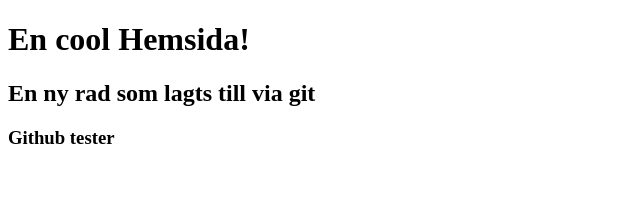
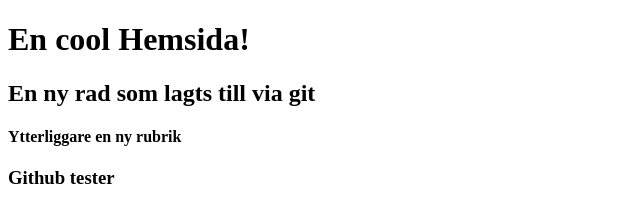
Before and after one commit to schwampus/pushcommittesting, a plain HTML site: page index.html in a window 1280 px wide. Shown: the whole page, without its empty margins (0-640 px from the left). Drawn offline with Linux system fonts and the light colour scheme.

Commit message:
en tredje rubrik

```diff
--- a/index.html
+++ b/index.html
@@ -7,8 +7,8 @@
 	</head>
 	<body>
 		<h1>En cool Hemsida!</h1>
-		<h2> En ny rad som lagts till via git </h2>
-
+		<h2>En ny rad som lagts till via git</h2>
+		<h4>Ytterliggare en ny rubrik</h4>
 		<h3>Github tester</h3>
 	</body>
 </html>
```
